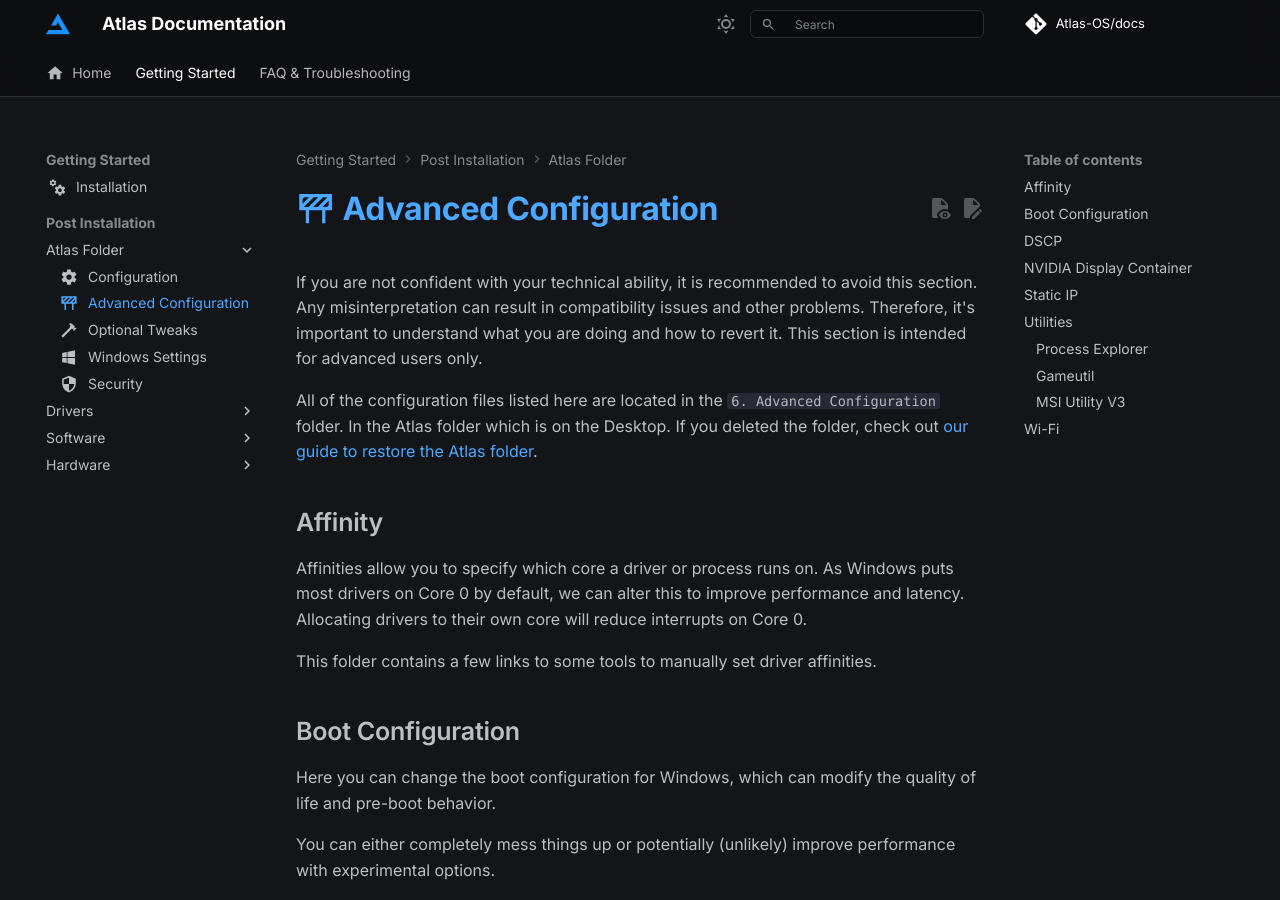
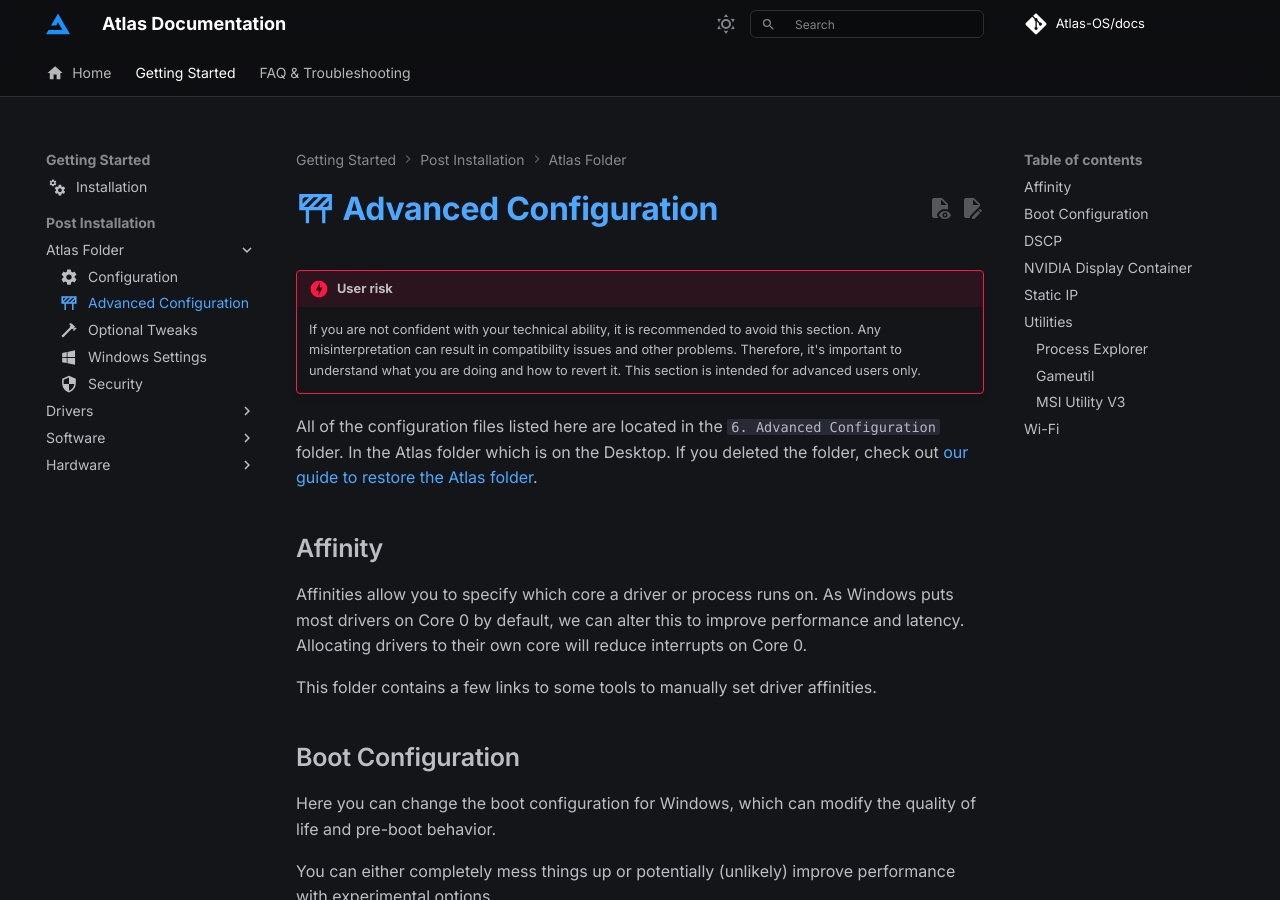
Before and after one commit to Atlas-OS/docs, an MkDocs documentation site: the page built from docs/getting-started/post-installation/atlas-folder/advanced-configuration.md, in a window 1280 px wide and 900 px high. Built offline with MkDocs 1.6.1 and Material for MkDocs 9.7.7, drawn with Linux system fonts in a browser that asks for light colours; some web fonts are replaced; comment, search, counter and statistics services are not loaded.

Commit message:
docs: add admonitions to advanced-configuration.md

```diff
--- a/docs/getting-started/post-installation/atlas-folder/advanced-configuration.md
+++ b/docs/getting-started/post-installation/atlas-folder/advanced-configuration.md
@@ -5,7 +5,8 @@ icon: material/sign-caution
 
 # :material-sign-caution: Advanced Configuration
 
-If you are not confident with your technical ability, it is recommended to avoid this section. Any misinterpretation can result in compatibility issues and other problems. Therefore, it's important to understand what you are doing and how to revert it. This section is intended for advanced users only.
+!!! danger "User risk"
+    If you are not confident with your technical ability, it is recommended to avoid this section. Any misinterpretation can result in compatibility issues and other problems. Therefore, it's important to understand what you are doing and how to revert it. This section is intended for advanced users only.
 
 All of the configuration files listed here are located in the `6. Advanced Configuration` folder. In the Atlas folder which is on the Desktop. If you deleted the folder, check out [our guide to restore the Atlas folder](../../../faq-and-troubleshooting/common-questions/atlas-folder-missing.md).
 
```
